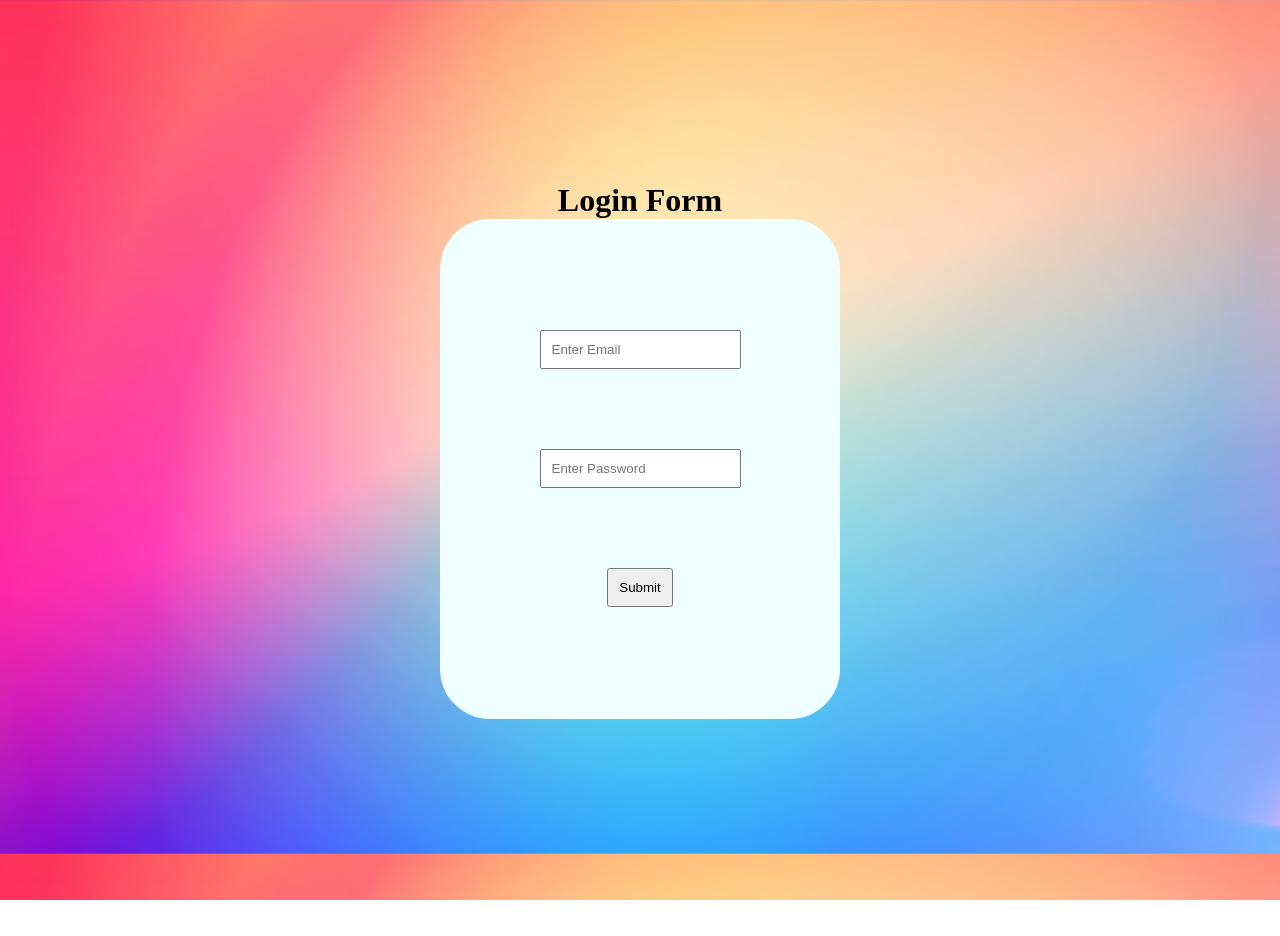
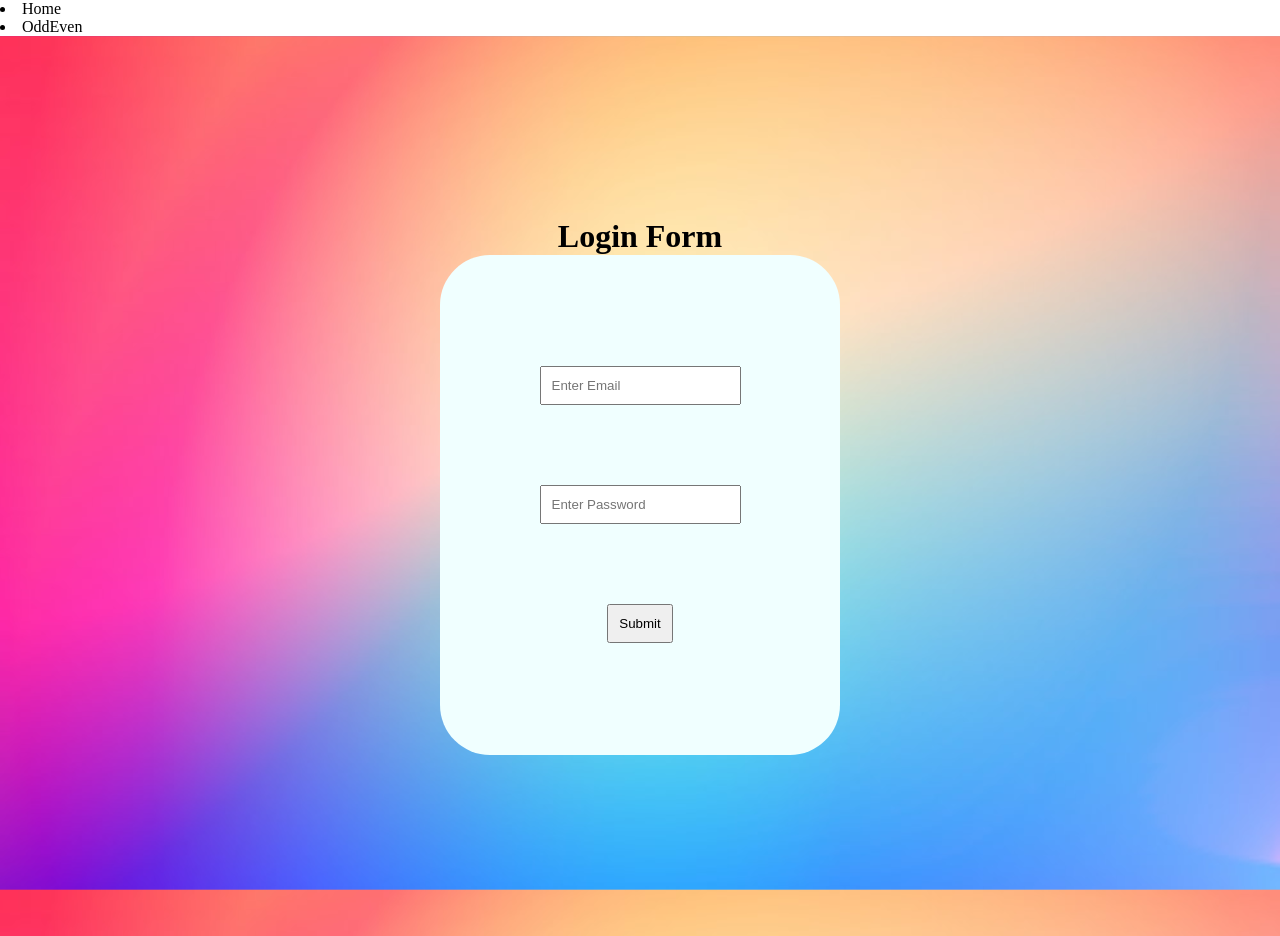
Before and after one commit to S4rthak/assess3, a plain HTML site: page index.html in a window 1280 px wide. Before the commit the page ends 900 px from the top, so only its background shows below. Drawn offline with Linux system fonts and the light colour scheme.

Commit message:
Add files via upload

```diff
--- a/index.html
+++ b/index.html
@@ -4,7 +4,7 @@
     <meta charset="UTF-8">
     <meta http-equiv="X-UA-Compatible" content="IE=edge">
     <meta name="viewport" content="width=device-width, initial-scale=1.0">
-    <title>Document</title>
+    <title>Assessment3</title>
 </head>
 <style>
     * {
@@ -37,6 +37,10 @@
     }
 </style>
 <body>
+    <header>
+        <li><a href="https://s4rthak.github.io/assess3/"></a>Home</li>
+        <li><a href="https://s4rthak.github.io/assess3/assessment3part2.html"></a>OddEven</li>
+    </header>
     <div id="container">
         <h1>Login Form</h1>
         <form action="">
```
Also changed, not shown: assessment3part2.html (+4 -0 lines).
